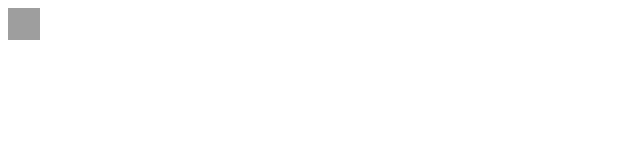
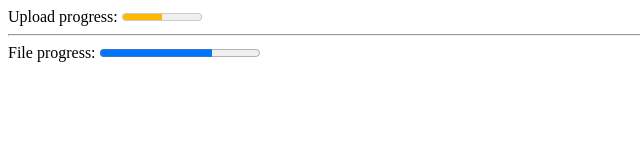
Before and after one commit to jarevalo69/aprendo_git, a plain HTML site: page pag 3.html in a window 1280 px wide. Shown: the whole page, without its empty margins (0-640 px from the left). Drawn offline with Linux system fonts and the light colour scheme; grey boxes are pictures that could not be loaded.

Commit message:
se crea barra de progreso en pag 3

```diff
--- a/pag 3.html
+++ b/pag 3.html
@@ -3,8 +3,15 @@
 	<title>Pag 3</title>
 </head>
 <body>
-
-	<a href="http://facebook.com/AQUI_TU_USUARIO" target="_blank"><img src="https://lh5.googleusercontent.com/-x-K74Nqb3_8/T3ld3Uti0KI/AAAAAAAAAq0/hr-30_WBTzc/s32/twitter32.png" width=32 height=32 alt="Síguenos en facebook" /></a>
-
+	<label for="upload">Upload progress:</label>
+	<meter id="upload" name="upload"
+	min="0" max="100"
+	low="33" high="66" optimum="80"
+	value="50">
+	at 50/100
+</meter>
+<hr/>
+<label for="file">File progress:</label>
+<progress id="file" max="100" value="70"> 70% </progress>
 </body>
 </html>
```
